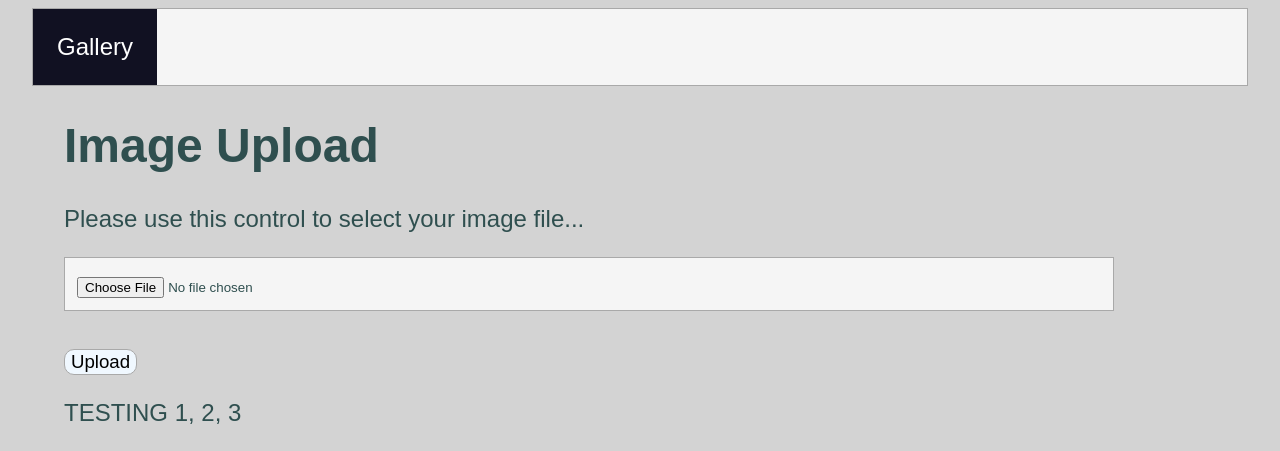
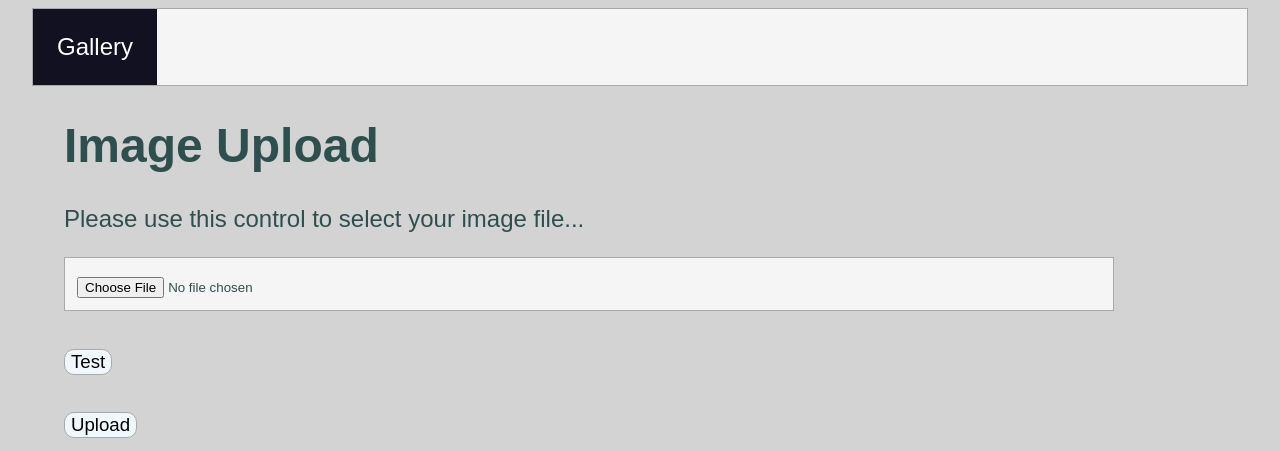
Before and after one commit to Neverre-Codenov/family_foto, a website: page public/html/image-upload.html in a window 1280 px wide. Shown: the top 451 px of the page. Drawn offline with Linux system fonts and the light colour scheme.

Commit message:
ARRGGGGHHH2

```diff
--- a/public/html/image-upload.html
+++ b/public/html/image-upload.html
@@ -42,7 +42,12 @@
                    for='img-upload-cntrl'>Select Image...</label>
           </div> -->
 
-
+         <div>
+            <input type = "button"
+                   value = "Test"
+                   id="test-button"
+                   />
+         </div>
 
          <div>
             <input type = "button"
```
